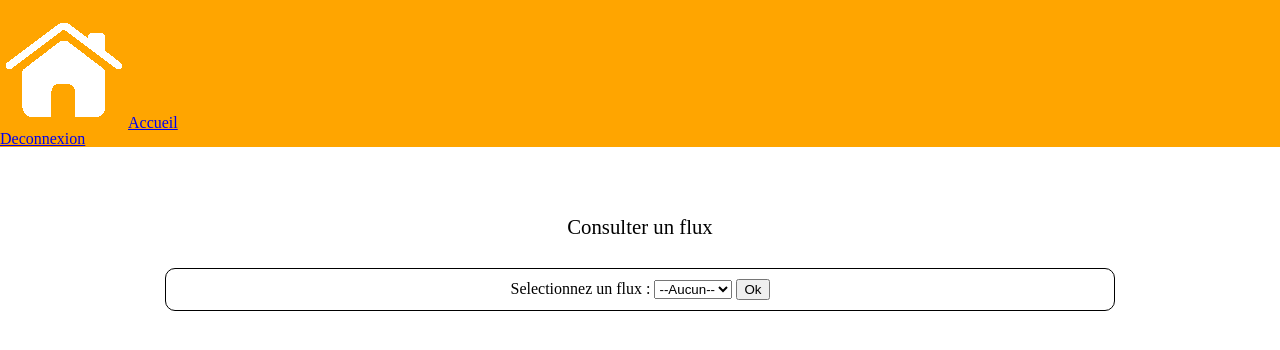
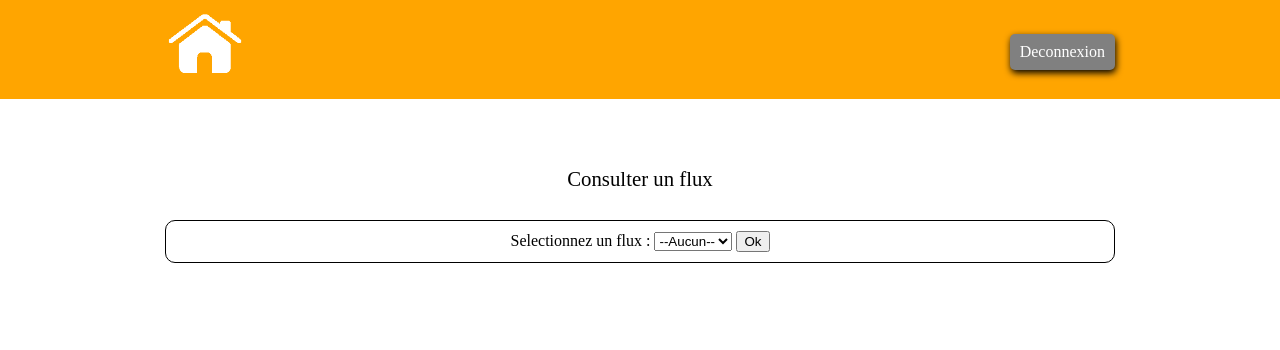
Before and after one commit to ChibiKinoko/rss_feed, a PHP site: the page made by View/readFlux.php in a window 1280 px wide. Shown: the top 350 px of the page. Run offline with PHP 8.4, Linux system fonts and the light colour scheme; the template is opened without the code that fills it, so the values that code supplies are empty.

Commit message:
nav finie

```diff
--- a/View/CSS/style.css
+++ b/View/CSS/style.css
@@ -59,6 +59,19 @@ table {
 nav {
     min-height: 50px;
     background-color: orange;
+}
+h1, h1 img { width: 80px; }
+h1 a { color: transparent; }
+
+nav > div.marg > h1 + a {
+    float: right;
+    margin-top: -65px;
+    text-decoration: none;
+    color: white;
+    background-color: grey;
+    padding: 10px;
+    border-radius: 5px;
+    box-shadow: 1px 3px 7px black;
 }
 
 #center {
--- a/View/edition.php
+++ b/View/edition.php
@@ -40,9 +40,11 @@ if (isset($_POST['submitModif'])) {
 
 	<div id="main">
 		<nav>
-			<h1><a href="home.php" title="lien vers l'acceuil"><img src="img/home.png" alt="icone acceuil">Accueil</a></h1>
+			<div class="marg">
+				<h1><a href="home.php" title="lien vers l'acceuil"><img src="img/home.png" alt="icone acceuil">Accueil</a></h1>
 
-			<a href="home.php?deco=1">Deconnexion</a>
+				<a href="home.php?deco=1">Deconnexion</a>
+			</div>
 		</nav>
 
 		<div id="center" class="marg edition">
--- a/View/gestionFlux.php
+++ b/View/gestionFlux.php
@@ -41,9 +41,11 @@ $listFlux = $user->selectFlux();
 
 	<div id="main">
 		<nav>
-			<h1><a href="home.php" title="lien vers l'acceuil"><img src="img/home.png" alt="icone acceuil">Accueil</a></h1>
+			<div class="marg">
+				<h1><a href="home.php" title="lien vers l'acceuil"><img src="img/home.png" alt="icone acceuil">Accueil</a></h1>
 
-			<a href="home.php?deco=1">Deconnexion</a>
+				<a href="home.php?deco=1">Deconnexion</a>
+			</div>
 		</nav>
 
 		<div id="center" class="marg edition">
--- a/View/home.php
+++ b/View/home.php
@@ -33,9 +33,11 @@ $session->coOrNot();
 
 	<div id="main">
 		<nav>
-			<h1><a href="home.php" title="lien vers l'acceuil"><img src="img/home.png" alt="icone acceuil">Accueil</a></h1>
+			<div class="marg">
+				<h1><a href="home.php" title="lien vers l'acceuil"><img src="img/home.png" alt="icone acceuil">Accueil</a></h1>
 
-			<a href="home.php?deco=1">Deconnexion</a>
+				<a href="home.php?deco=1">Deconnexion</a>
+			</div>
 		</nav>
 
 		<div id="center" class="marg">
--- a/View/readFlux.php
+++ b/View/readFlux.php
@@ -37,9 +37,11 @@ $listFlux = $user->selectFlux();
 
 	<div id="main">
 		<nav>
-			<h1><a href="home.php" title="lien vers l'acceuil"><img src="img/home.png" alt="icone acceuil">Accueil</a></h1>
+			<div class="marg">
+				<h1><a href="home.php" title="lien vers l'acceuil"><img src="img/home.png" alt="icone acceuil">Accueil</a></h1>
 
-			<a href="home.php?deco=1">Deconnexion</a>
+				<a href="home.php?deco=1">Deconnexion</a>
+			</div>
 		</nav>
 
 		<div id="center" class="marg">
```
Also changed, not shown: View/test.php (deleted, +0 -19 lines).
